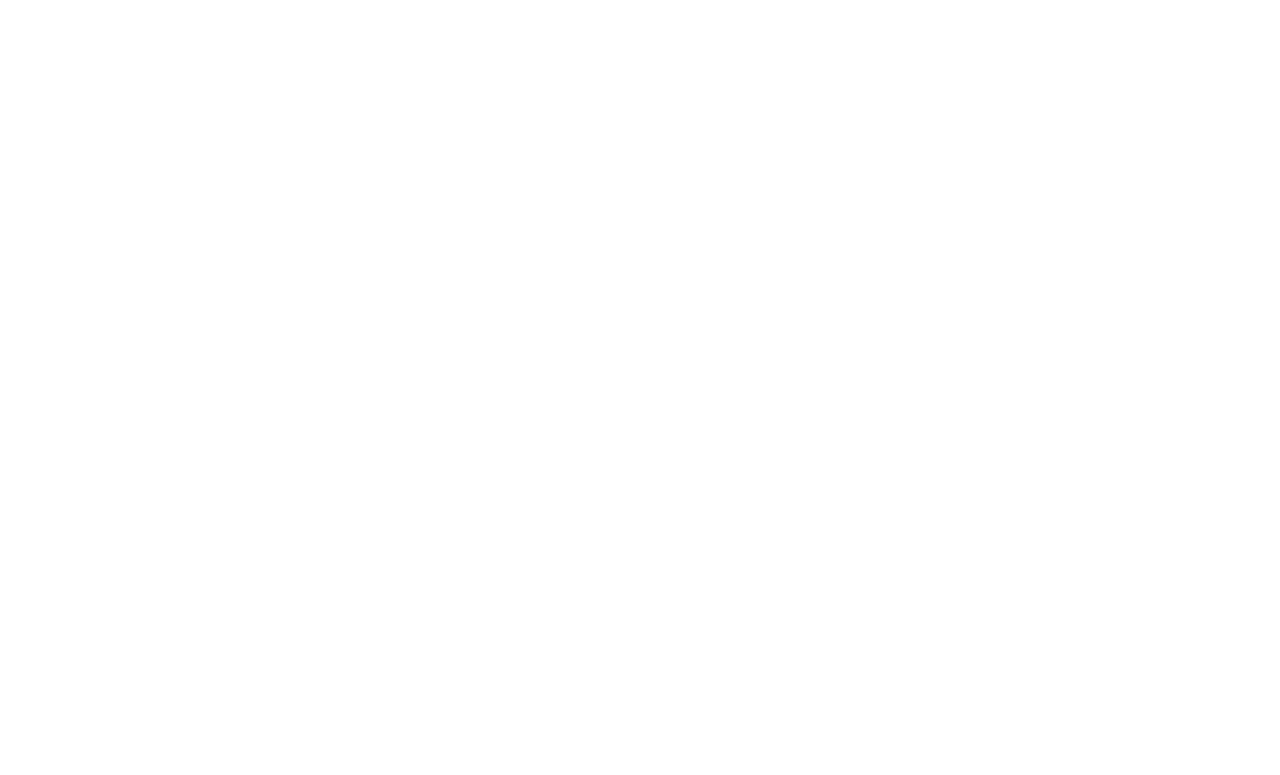
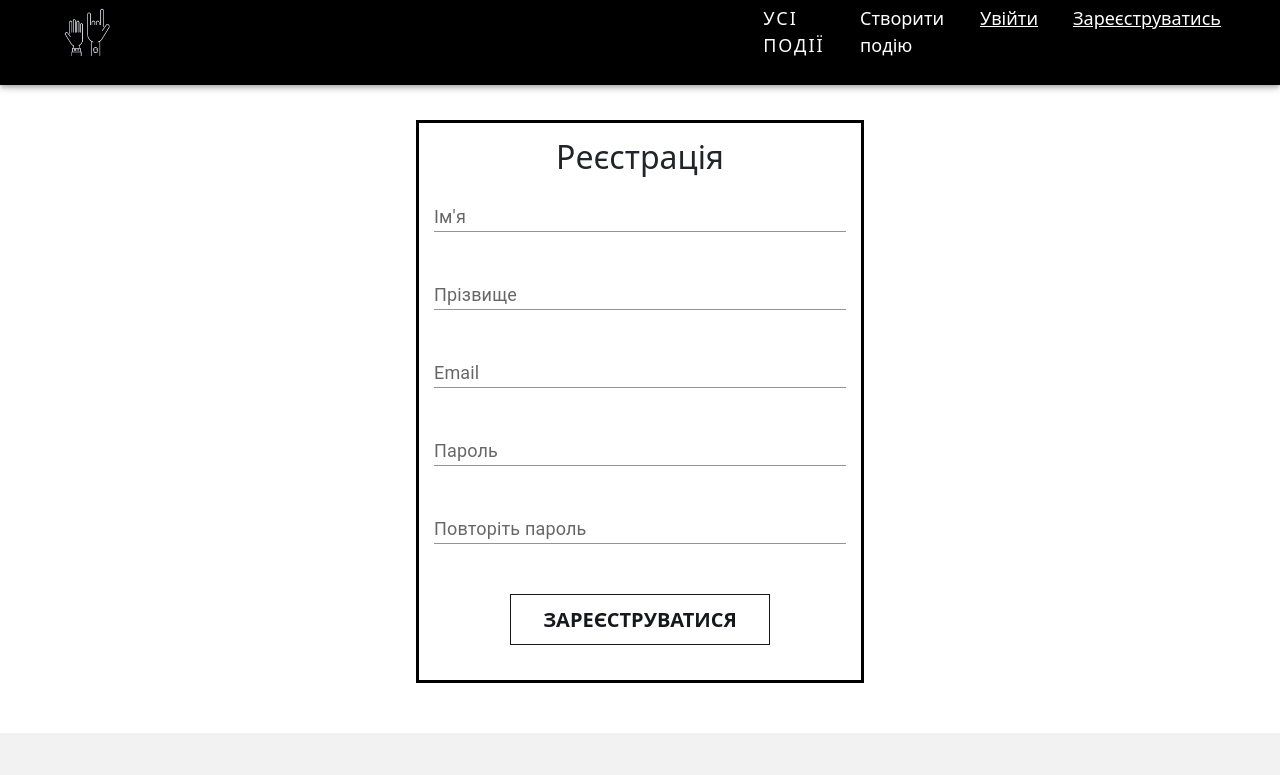
Before and after one commit to nhavronskyi/concert-frontend, a React (Create React App) app: page /register in a window 1280 px wide. Before the commit this address had no page. Shown: the top 775 px of the page. Built offline with nearby package versions, Linux system fonts and the light colour scheme.

Commit message:
Created login and register pages

```diff
--- a/src/App.tsx
+++ b/src/App.tsx
@@ -6,6 +6,8 @@
 import UserHomeFiltersPage from "./pages/UserHomeFiltersPage";
 import UserCreatePage from "./pages/UserCreatePage";
 import ShowEventPage from "./pages/ShowEventPage";
+import LoginPage from "./pages/LoginPage";
+import RegisterPage from "./pages/RegisterPage";
 
 function App() {
     return (
@@ -17,6 +19,8 @@
                 <Route path="/home/filters" element={<UserHomeFiltersPage/>}/>
                 <Route path="/create" element={<UserCreatePage/>}/>
                 <Route path="/events/show/:id" element={<ShowEventPage/>}/>
+                <Route path="/login" element={<LoginPage/>}/>
+                <Route path="/register" element={<RegisterPage/>}/>
             </Routes>
         </BrowserRouter>
     );
--- a/src/components/create-event-page/create-event.css
+++ b/src/components/create-event-page/create-event.css
@@ -142,4 +142,9 @@
     font-size: 20px;
     line-height: 25px;
     padding: 12px 32px;
+    transition: background-color 0.3s;
 }
+.button-container button:hover {
+    color: #f9f9fa;
+    background-color: black;
+}
--- /dev/null
+++ b/src/components/login-register-pages/Login.tsx
@@ -0,0 +1,56 @@
+import React, {useState} from "react";
+import './login-register.css';
+import '../create-event-page/create-event.css'
+import {TextField} from "@mui/material";
+
+export function Login() {
+    const [email, setEmail] = useState('');
+    const [password, setPassword] = useState('');
+
+    const handleLogin = async (e: React.FormEvent) => {
+        e.preventDefault();
+
+        try {
+            fetch('/login', {
+                method: 'POST', headers: {
+                    'Content-Type': 'application/json',
+                }, body: JSON.stringify({email, password}),
+            });
+        } catch (error) {
+            console.error('Помилка входу:', error);
+            // Обробляємо помилку входу
+        }
+    };
+
+    return (<div className="login-register-container login-page">
+        <div className="login-register-form">
+            <h2 className="login-register-title">Логін</h2>
+            <form onSubmit={handleLogin}>
+                <TextField name="email" fullWidth label="Email"
+                           variant="standard" value={email}
+                           style={{marginBottom: '40px'}}
+                           InputLabelProps={{
+                               style: {fontSize: '18px'},
+                           }}
+                           onChange={(e) => setEmail(e.target.value)}/>
+                <br/>
+                <TextField name="password" fullWidth  label="Пароль"
+                    type="password"  variant="standard"  value={password}
+                    style={{ marginBottom: '15px' }}
+                    InputLabelProps={{
+                        style: { fontSize: '18px' },
+                    }}
+                    onChange={(e) => setPassword(e.target.value)}
+                />
+                <br/>
+                <p className="forgot-password"><a href="" >Забули пароль?</a></p>
+                <div className="button-container">
+                    <button type="submit" id="create">Увійти</button>
+                </div>
+            </form>
+        </div>
+    </div>)
+
+}
+
+export default Login;
--- /dev/null
+++ b/src/components/login-register-pages/Register.tsx
@@ -0,0 +1,90 @@
+import React, {useState} from "react";
+import {TextField} from "@mui/material";
+import '../create-event-page/create-event.css'
+import './login-register.css';
+
+
+export function Register() {
+    const [firstName, setFirstName] = useState('');
+    const [lastName, setLastName] = useState('');
+    const [email, setEmail] = useState('');
+    const [password, setPassword] = useState('');
+    const [confirmPassword, setConfirmPassword] = useState('');
+    const [passwordMismatch, setPasswordMismatch] = useState(false);
+
+    const handleRegistration = async (e: React.FormEvent) => {
+        e.preventDefault();
+
+        if (password !== confirmPassword) {
+            setPasswordMismatch(true);
+            return;
+        }
+
+        try {
+            fetch('/register', {
+                method: 'POST',
+                headers: {
+                    'Content-Type': 'application/json',
+                },
+                body: JSON.stringify({ firstName, lastName, email, password }),
+            });
+        } catch (error) {
+            console.error('Помилка реєстрації:', error);
+        }
+    };
+
+    return (
+        <div className="login-register-container register-page">
+            <div className="login-register-form">
+            <h2>Реєстрація</h2>
+            <form onSubmit={handleRegistration}>
+                <TextField name="firsName" fullWidth label="Ім'я"
+                           variant="standard" value={firstName}
+                           style={{marginBottom: '30px'}}
+                           InputLabelProps={{
+                               style: {fontSize: '18px'},
+                           }}
+                           onChange={(e) => setFirstName(e.target.value)}/>
+                <TextField name="lastName" fullWidth label="Прізвище"
+                           variant="standard" value={lastName}
+                           style={{marginBottom: '30px'}}
+                           InputLabelProps={{
+                               style: {fontSize: '18px'},
+                           }}
+                           onChange={(e) => setLastName(e.target.value)}/>
+                <TextField name="email" fullWidth label="Email"
+                           type="email" variant="standard" value={email}
+                           style={{marginBottom: '30px'}}
+                           InputLabelProps={{
+                               style: {fontSize: '18px'},
+                           }}
+                           onChange={(e) => setEmail(e.target.value)}/>
+                <TextField name="password" fullWidth  label="Пароль"
+                           type="password"  variant="standard"  value={password}
+                           style={{ marginBottom: '30px' }}
+                           InputLabelProps={{
+                               style: { fontSize: '18px' },
+                           }}
+                           onChange={(e) => setPassword(e.target.value)}
+                />
+                <TextField name="password" fullWidth  label="Повторіть пароль"
+                           type="password"  variant="standard"  value={confirmPassword}
+                           style={{ marginBottom: '30px' }}
+                           InputLabelProps={{
+                               style: { fontSize: '18px' },
+                           }}
+                           onChange={(e) => {
+                               setConfirmPassword(e.target.value);
+                               setPasswordMismatch(false);
+                           }}/>
+                {passwordMismatch && <p>Паролі не збігаються</p>}
+                <div className="button-container">
+                    <button type="submit" id="create">Зареєструватися</button>
+                </div>
+            </form>
+            </div>
+        </div>
+    );
+}
+
+export default Register;
--- /dev/null
+++ b/src/components/login-register-pages/login-register.css
@@ -0,0 +1,31 @@
+.login-register-container {
+    display: flex;
+    justify-content: center;
+    align-items: center;
+}
+
+.login-register-form {
+    width: 35%;
+    text-align: center;
+    border: 3px solid black;
+    padding: 15px;
+
+}
+.login-page {
+    height: 100vh;
+}
+.register-page {
+    position: relative;
+    margin-top: 120px;
+}
+.login-register-title {
+    font-size: 36px;
+}
+
+.forgot-password {
+    margin: 0;
+    text-align: left;
+}
+.forgot-password a{
+    color: black;
+}
--- a/src/components/show-event-page/event-info.css
+++ b/src/components/show-event-page/event-info.css
@@ -135,6 +135,12 @@
     text-transform: uppercase;
     color: #a61a1a;
     background-color: rgb(255, 255, 255);
+    transition: background-color 0.3s;
+}
+
+.black-btn-sm:hover {
+    color: #f8f6f6;
+    background-color: black
 }
 
 .btn-container {
--- a/src/components/user-home-page/ControlledCarousel.tsx
+++ b/src/components/user-home-page/ControlledCarousel.tsx
@@ -36,7 +36,7 @@
     };
 
     return (
-        <Carousel className="custom-carousel">
+        <Carousel interval={3000}>
             {events.slice(0,5).map((event) => (
                 <Carousel.Item key={event.id}>
                     <div className="image-container">
--- a/src/components/user-home-page/grid.css
+++ b/src/components/user-home-page/grid.css
@@ -133,7 +133,13 @@
     font-size: 12px;
     line-height: 18px;
     padding: 8px 30px;
+    transition: background-color 0.3s;
 }
+.black-btn-small:hover {
+    color: #f8f8fa;
+    background-color: black;
+}
+
 
 .filters {
     grid-template-columns: repeat(auto-fit, minmax(200px, 1fr));
--- /dev/null
+++ b/src/pages/LoginPage.tsx
@@ -0,0 +1,17 @@
+import {Box} from "@mui/material";
+import '../App.css';
+import Header from "../components/Header";
+import Footer from "../components/Footer";
+import Login from "../components/login-register-pages/Login";
+
+function LoginPage() {
+    return (
+        <Box>
+            <Header/>
+            <Login/>
+            <Footer/>
+        </Box>
+    );
+}
+
+export default LoginPage;
--- /dev/null
+++ b/src/pages/RegisterPage.tsx
@@ -0,0 +1,17 @@
+import {Box} from "@mui/material";
+import '../App.css';
+import Header from "../components/Header";
+import Footer from "../components/Footer";
+import Register from "../components/login-register-pages/Register";
+
+function RegisterPage() {
+    return (
+        <Box>
+            <Header/>
+            <Register/>
+            <Footer/>
+        </Box>
+    );
+}
+
+export default RegisterPage;
```
